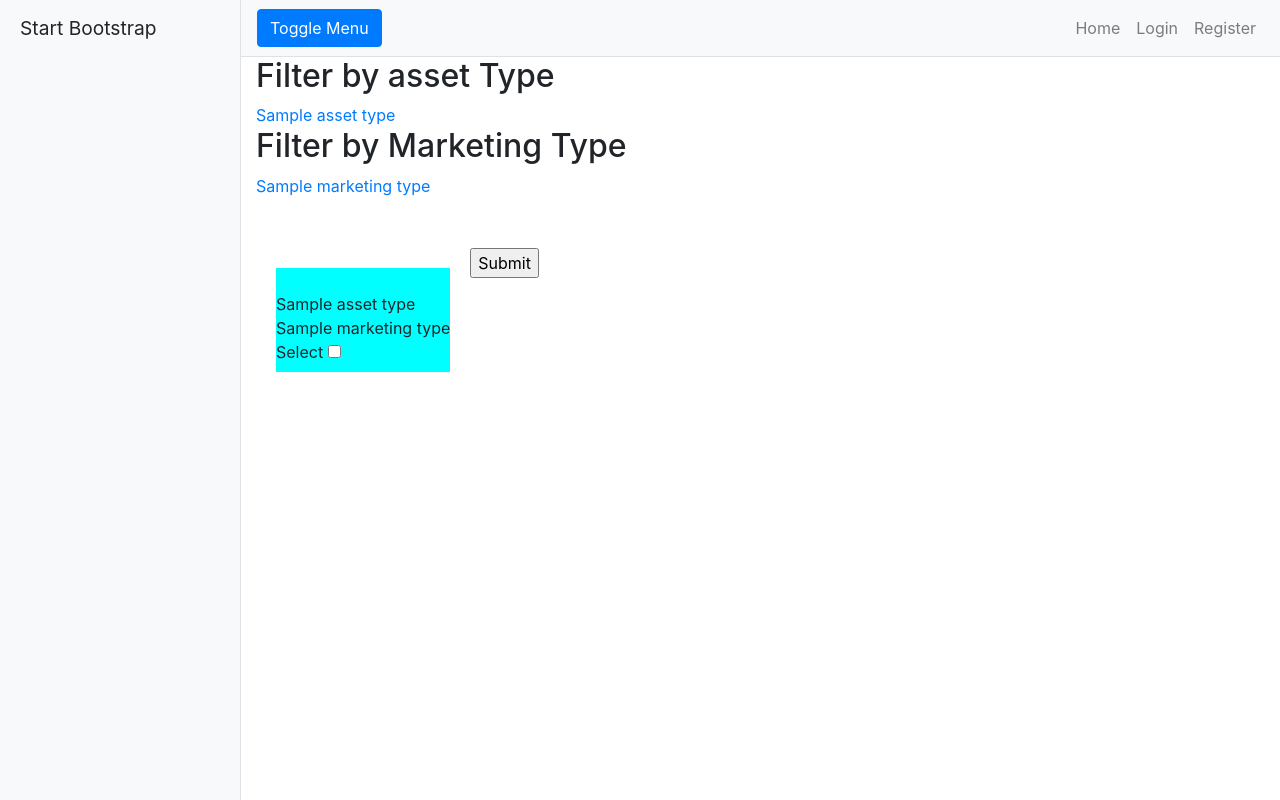
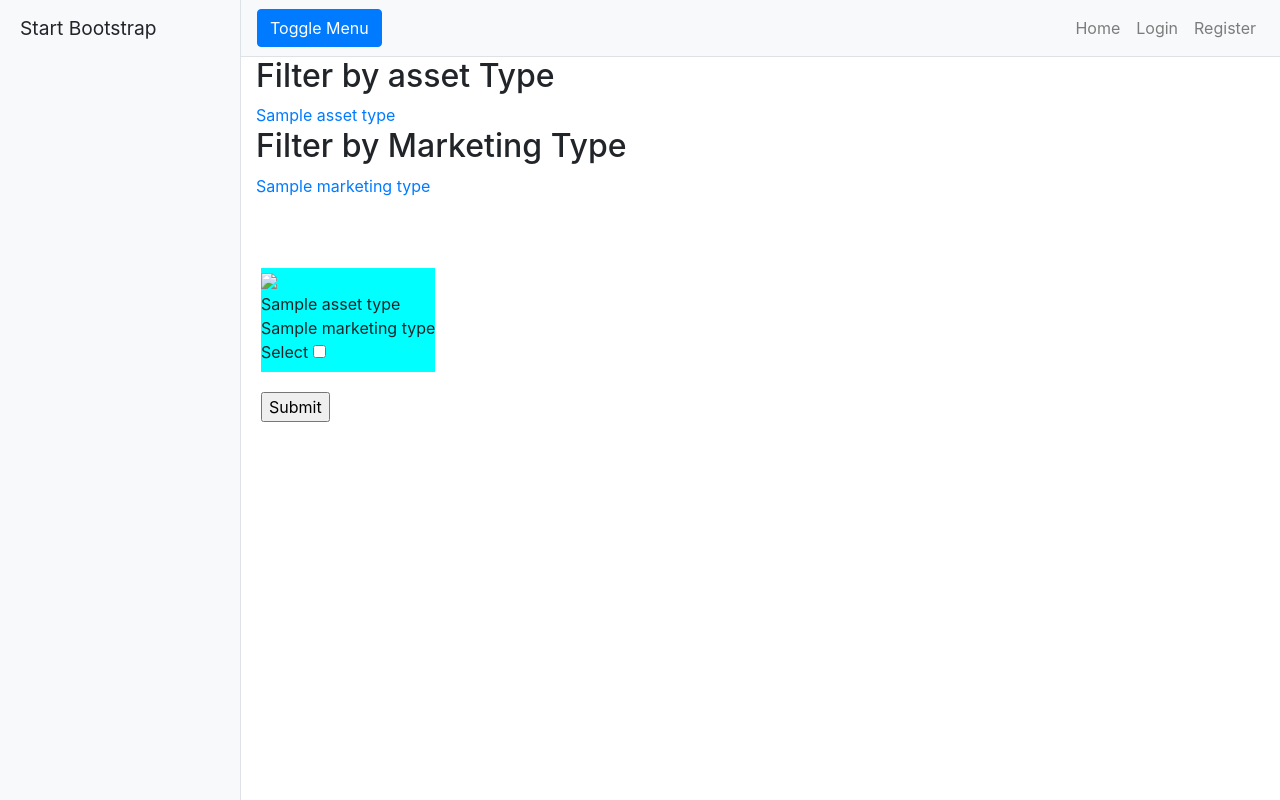
Before and after one commit to stijnhau/symfonyAssetManager, a Symfony app: template templates/list/index.html.twig in a window 1280 px wide. Run offline with Twig, Linux system fonts and the light colour scheme; the template is opened without the code that fills it: most values are stand-ins (such as "Sample title", 1, 10 or a date in 2020); some libraries are stand-ins or nearby versions.

Commit message:
Show mini asset image in list

```diff
--- a/composer.json
+++ b/composer.json
@@ -17,7 +17,8 @@
         "symfony/twig-pack": "^1.0",
         "symfony/validator": "5.0.*",
         "symfony/yaml": "5.0.*",
-      "ext-zip": "*"
+      "ext-zip": "*",
+      "ext-gd": "*"
     },
     "require-dev": {
         "symfony/maker-bundle": "^1.15"
--- a/config/routes.yaml
+++ b/config/routes.yaml
@@ -16,3 +16,6 @@ app_upload:
 app_zip:
   path: /zip
   controller: App\Controller\ListController::zipAction
+app_image:
+  path: /list/image
+  controller: App\Controller\ListController::imageAction
--- a/templates/list/index.html.twig
+++ b/templates/list/index.html.twig
@@ -1,6 +1,25 @@
 {% extends 'base.html.twig' %}
 
 {% block title %}Assetlist!{% endblock %}
+
+{% block stylesheets %}
+    .assetDiv {
+        margin: 20px;
+        background-color: aqua;
+        float: left;
+        width: max-content;
+    }
+
+    .assetDiv:first-of-type {
+        margin-left: 0;
+    }
+
+
+    .assetDiv img {
+        max-width: 100px;
+        max-height: 100px;
+    }
+{% endblock %}
 
 {% block body %}
     <div style="margin-bottom: 50px;">
@@ -18,10 +37,12 @@
         </div>
     </div>
 
-    <div>
+    <div class="grid" style="margin-left: 20px;">
         <form method="post" action="{{ path('app_zip')}}">
+            <div class="row">
                 {% for asset in assets %}
-                <div style="margin: 20px; background-color: aqua; float: left; width: max-content">
+                    <div class="assetDiv">
+                        <img src="{{ path('app_image', {asset: asset.getId()} ) }}">
                         <br />
                         {% for type in asset.getAssetType %}
                             {{ type.getName() }}
@@ -40,9 +61,10 @@
                         <input name="asset[]" type="checkbox" id="asset{{ asset.getId() }}" value="{{ asset.getId() }}">
                     </div>
                 {% endfor %}
-
+            </div>
+            <div class="row">
                 <input type="submit" value="Submit">
-
             </div>
+        </form>
     </div>
 {% endblock %}
```
Also changed, not shown: src/Controller/ListController.php (+20 -0 lines), 1 other file. Lines whose indentation alone changed are shown as unchanged.
